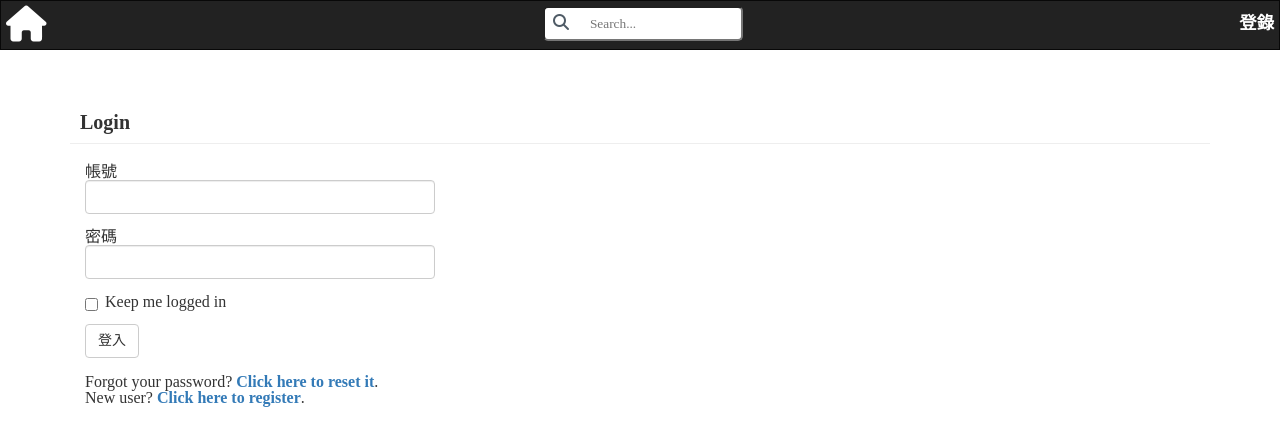
After one commit to zzhewei/manga, a Flask app: page /login in a window 1280 px wide. The commit adds this page. Shown: the top 446 px of the page. Run offline with Flask 2, Linux system fonts and the light colour scheme; some libraries are stand-ins or nearby versions.

Commit message:
week3 D2

```diff
--- a/appsample/__init__.py
+++ b/appsample/__init__.py
@@ -11,10 +11,11 @@ import logging
 from logging.handlers import TimedRotatingFileHandler
 from flask_wtf.csrf import CSRFProtect
 from flask_login import LoginManager
-
+from flask_bootstrap import Bootstrap
 
 csrf = CSRFProtect()
 login_manager = LoginManager()
+bootstrap = Bootstrap()
 
 
 ##########
@@ -33,6 +34,7 @@ def create_app(config_name, blueprints):
     migrate.init_app(app, db)
     csrf.init_app(app)
     login_manager.init_app(app)
+    bootstrap.init_app(app)
 
     formatter = logging.Formatter("%(asctime)s [%(filename)s:%(lineno)d][%(levelname)s] - %(message)s")
     handler = TimedRotatingFileHandler("./log/event.log", when="D", interval=1, backupCount=15, encoding="UTF-8", delay=True, utc=True)
--- a/appsample/controller/auth.py
+++ b/appsample/controller/auth.py
@@ -7,7 +7,8 @@
 from flask_login import login_required, login_user, logout_user, current_user
 from .. import login_manager, csrf
 from ..model import User, db
-from flask import Blueprint, request, jsonify
+from .form import LoginForm
+from flask import Blueprint, request, jsonify, flash, render_template
 from flask_wtf.csrf import generate_csrf
 auth = Blueprint('auth', __name__)
 
@@ -38,7 +39,7 @@ def signup():
     return jsonify(data)
 
 
-@auth.route("/login", methods=["POST"])
+@auth.route("/login", methods=['GET', 'POST'])
 # @csrf.exempt
 def login():
     """
@@ -68,18 +69,16 @@ def login():
       200:
         description: OK
     """
-    data = request.get_json()
-    username = data['username']
-    password = data['password']
-
-    user = User.query.filter_by(username=username).first()
-    if user:
-        if user.check_password(password):
-            login_user(user)
-            response = jsonify({"login": True})
-            return response
-
-    return jsonify({"login": False})
+    form = LoginForm()
+    if form.validate_on_submit():
+        user = User.query.filter_by(username=form.account.data).first()
+        if user:
+            if user.check_password(form.password.data):
+                login_user(user, form.remember_me.data)
+                response = jsonify({"login": True})
+                return response
+        flash('Invalid email or password.')
+    return render_template('login.html', form=form)
 
 
 @auth.route("/logout")
--- a/appsample/controller/form.py
+++ b/appsample/controller/form.py
@@ -1,6 +1,13 @@
 from flask_wtf import FlaskForm
-from wtforms import StringField, SubmitField, HiddenField
+from wtforms import StringField, SubmitField, HiddenField, PasswordField, BooleanField
 from wtforms.validators import DataRequired, URL
+
+
+class LoginForm(FlaskForm):
+    account = StringField('帳號', validators=[DataRequired(message='Not Null')])
+    password = PasswordField('密碼', validators=[DataRequired(message='Not Null')])
+    remember_me = BooleanField('Keep me logged in')
+    submit = SubmitField('登入')
 
 
 class ModifyForm(FlaskForm):
--- a/appsample/static/css/main.css
+++ b/appsample/static/css/main.css
@@ -1,59 +1,46 @@
-/* http://meyerweb.com/eric/tools/css/reset/
-   v2.0 | 20110126
-   License: none (public domain)
-   Reset CSS
-*/
-
-html, body, div, span, applet, object, iframe,
-h1, h2, h3, h4, h5, h6, p, blockquote, pre,
-a, abbr, acronym, address, big, cite, code,
-del, dfn, em, img, ins, kbd, q, s, samp,
-small, strike, strong, sub, sup, tt, var,
-b, u, i, center,
-dl, dt, dd, ol, ul, li,
-fieldset, form, label, legend,
-table, caption, tbody, tfoot, thead, tr, th, td,
-article, aside, canvas, details, embed,
-figure, figcaption, footer, header, hgroup,
-menu, nav, output, ruby, section, summary,
-time, mark, audio, video {
-	margin: 0;
-	padding: 0;
-	border: 0;
-	font-size: 100%;
-	font: inherit;
-	vertical-align: baseline;
-}
-/* HTML5 display-role reset for older browsers */
-article, aside, details, figcaption, figure,
-footer, header, hgroup, menu, nav, section {
-	display: block;
-}
-body {
-	line-height: 1;
-}
-ol, ul {
-	list-style: none;
-}
-blockquote, q {
-	quotes: none;
-}
-blockquote:before, blockquote:after,
-q:before, q:after {
-	content: '';
-	content: none;
-}
-table {
-	border-collapse: collapse;
-	border-spacing: 0;
-}
-
-
 /* 整體*/
 #wrapper {
     height: 100vh;
     margin: 0 auto;
     background-color: #F5F5F5;
+}
+
+a {
+    font-weight: bold;
+    text-decoration:none;
+}
+
+a:link{
+    //設定還沒有瀏覽過的連結
+    text-decoration:none;
+}
+
+a:hover {
+    //設定滑鼠移經的連結
+    color:red;
+}
+
+h1 {
+    font-size: 15pt;
+    font-weight: bold;
+    padding-left: 10px; /* 左邊間距 */
+    padding-top: 2px; /* 上面間距 */
+    padding-bottom: 2px; /* 下面間距 */
+}
+
+h2 {
+    border-left: 5px solid #001F3F;
+    background-color: #F1F1F1;
+    font-weight: bold;
+    padding-left: 10px; /* 左邊間距 */
+    padding-top: 2px; /* 上面間距 */
+    padding-bottom: 2px; /* 下面間距 */
+}
+
+
+/*search section*/
+.navbar {
+    border-radius: 0;
 }
 
 #search {
@@ -63,25 +50,30 @@ table {
     background-color: #000000;
 }
 
+.search_div {
+    padding: 5px;
+    display: flex;
+    justify-content: space-between;
+}
+
+.search_div div i {
+    display: flex;
+    align-items: center;
+    font-size: 27pt;
+    color: #FFFFFF;
+    background-color: transparent;
+}
+
+.search_div label {
+    display: flex;
+    color: #FFFFFF;
+    font-size: 13pt;
+    font-weight: bold;
+    align-items: center;
+}
+
 #block {
     height: 5%;
-}
-
-#random {
-    margin:5px auto 5px auto;
-    height: 20%;
-    width: 80%;
-    border-radius: 4px;
-    background: #fff;
-
-}
-
-#main {
-    margin:0 auto;
-    height: 75%;
-    width: 80%;
-    border-radius: 4px;
-    background: #fff;
 }
 
 .search_form{
@@ -105,32 +97,21 @@ table {
     color: #4f5b66;
 }
 
+
+/*random section*/
+#random {
+    margin:5px auto 5px auto;
+    height: 20%;
+    width: 80%;
+    border-radius: 4px;
+    background: #fff;
+
+}
+
 #random_content {
     height: 100%;
     display: flex;
     align-items: center;
-}
-
-h2 {
-    border-left: 5px solid #001F3F;
-    background-color: #F1F1F1;
-    font-weight: bold;
-    padding-left: 10px; /* 左邊間距 */
-    padding-top: 2px; /* 上面間距 */
-    padding-bottom: 2px; /* 下面間距 */
-}
-
-a {
-    font-weight: bold;
-    text-decoration:none;
-}
-a:link{
-    //設定還沒有瀏覽過的連結
-    text-decoration:none;
-}
-a:hover {
-    //設定滑鼠移經的連結
-    color:red;
 }
 
 #random_content li {
--- /dev/null
+++ b/appsample/static/css/reset.css
@@ -0,0 +1,49 @@
+/* http://meyerweb.com/eric/tools/css/reset/
+   v2.0 | 20110126
+   License: none (public domain)
+   Reset CSS
+*/
+
+html, body, div, span, applet, object, iframe,
+h1, h2, h3, h4, h5, h6, p, blockquote, pre,
+a, abbr, acronym, address, big, cite, code,
+del, dfn, em, img, ins, kbd, q, s, samp,
+small, strike, strong, sub, sup, tt, var,
+b, u, i, center,
+dl, dt, dd, ol, ul, li,
+fieldset, form, label, legend,
+table, caption, tbody, tfoot, thead, tr, th, td,
+article, aside, canvas, details, embed,
+figure, figcaption, footer, header, hgroup,
+menu, nav, output, ruby, section, summary,
+time, mark, audio, video {
+	margin: 0;
+	padding: 0;
+	border: 0;
+	font-size: 100%;
+	font: inherit;
+	vertical-align: baseline;
+}
+/* HTML5 display-role reset for older browsers */
+article, aside, details, figcaption, figure,
+footer, header, hgroup, menu, nav, section {
+	display: block;
+}
+body {
+	line-height: 1;
+}
+ol, ul {
+	list-style: none;
+}
+blockquote, q {
+	quotes: none;
+}
+blockquote:before, blockquote:after,
+q:before, q:after {
+	content: '';
+	content: none;
+}
+table {
+	border-collapse: collapse;
+	border-spacing: 0;
+}
--- /dev/null
+++ b/appsample/templates/base.html
@@ -0,0 +1,44 @@
+{% extends "bootstrap/base.html" %}
+
+{% block title %}HEAVEN{% endblock %}
+
+{% block head %}
+{{ super() }}
+<link rel="stylesheet" href="{{ url_for('static', filename='css/reset.css') }}">
+<link rel="stylesheet" href="{{ url_for('static', filename='css/main.css') }}">
+<link rel="shortcut icon" href="{{ url_for('static', filename='favicon.ico') }}" type="image/x-icon">
+<link rel="icon" href="{{ url_for('static', filename='favicon.ico') }}" type="image/x-icon">
+<script src="https://ajax.googleapis.com/ajax/libs/jquery/2.1.4/jquery.min.js"></script>
+<script type="text/javascript" src="{{url_for('static', filename='js/fontawesome.js')}}"></script>
+{% endblock %}
+
+
+{% block navbar %}
+<div class="navbar navbar-inverse">
+    <div class="search_div">
+        <div><i class='fas fa-home'></i></div>
+        <form class="search_form">
+            <span class="icon"><i class="fa fa-search"></i></span>
+            <input type="search" id="search_input" placeholder="Search..." />
+        </form>
+        <label>登錄</label>
+    </div>
+</div>
+{% endblock %}
+
+{% block content %}
+<div class="container">
+    {% for message in get_flashed_messages() %}
+    <div class="alert alert-warning">
+        <button type="button" class="close" data-dismiss="alert">&times;</button>
+        {{ message }}
+    </div>
+    {% endfor %}
+
+    {% block page_content %}{% endblock %}
+</div>
+{% endblock %}
+
+{% block scripts %}
+{{ super() }}
+{% endblock %}
--- /dev/null
+++ b/appsample/templates/login.html
@@ -0,0 +1,18 @@
+{% extends "base.html" %}
+{% import "bootstrap/wtf.html" as wtf %}
+
+{% block title %}Flasky - Login{% endblock %}
+
+{% block page_content %}
+<div class="page-header">
+    <h1>Login</h1>
+</div>
+<div class="col-md-4">
+    {{ wtf.quick_form(form) }}
+    <br>
+    <p>Forgot your password? <a href=>Click here to reset it</a>.</p>
+    <p>New user? <a href=>Click here to register</a>.</p>
+</div>
+
+
+{% endblock %}
```
Also changed, not shown: other parts of appsample/static/css/main.css (+103 -24 lines), appsample/static/js/main.js (+29 -15 lines), appsample/templates/main.html (+21 -11 lines).
